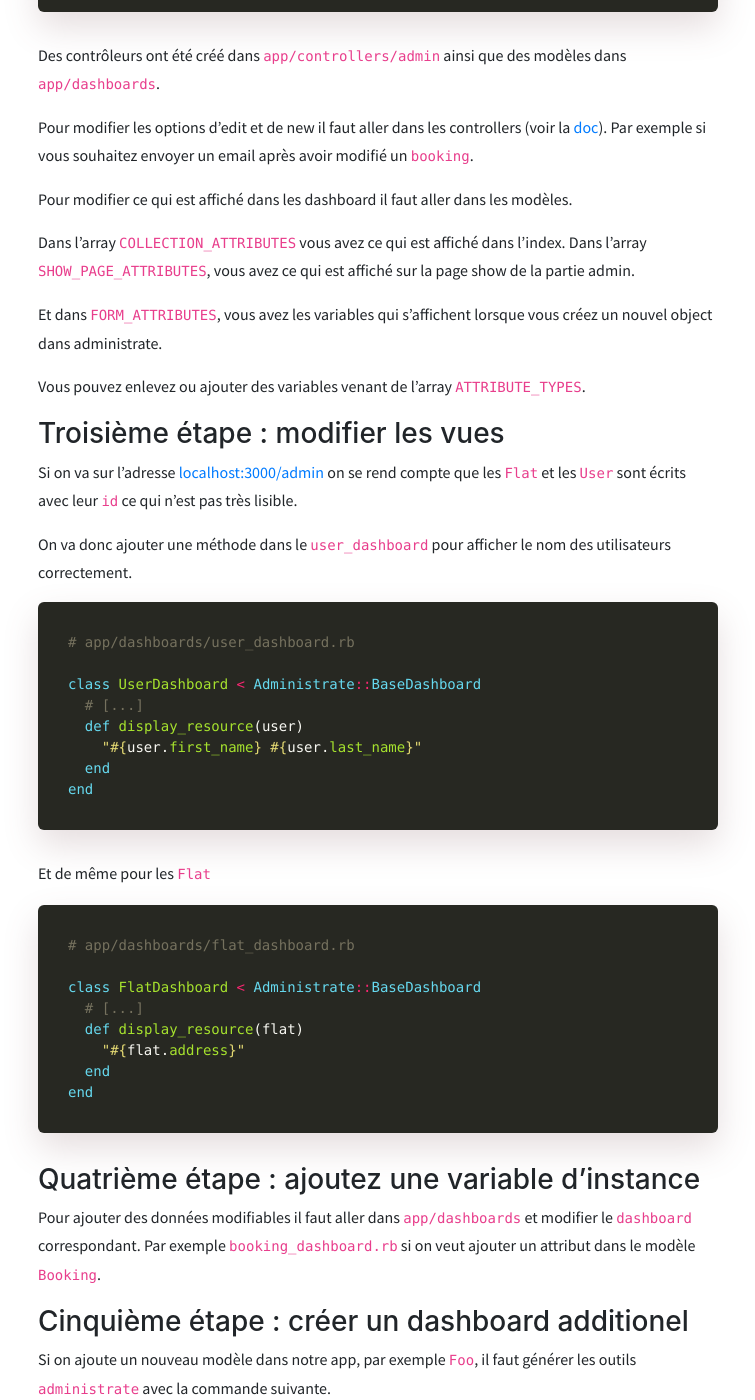
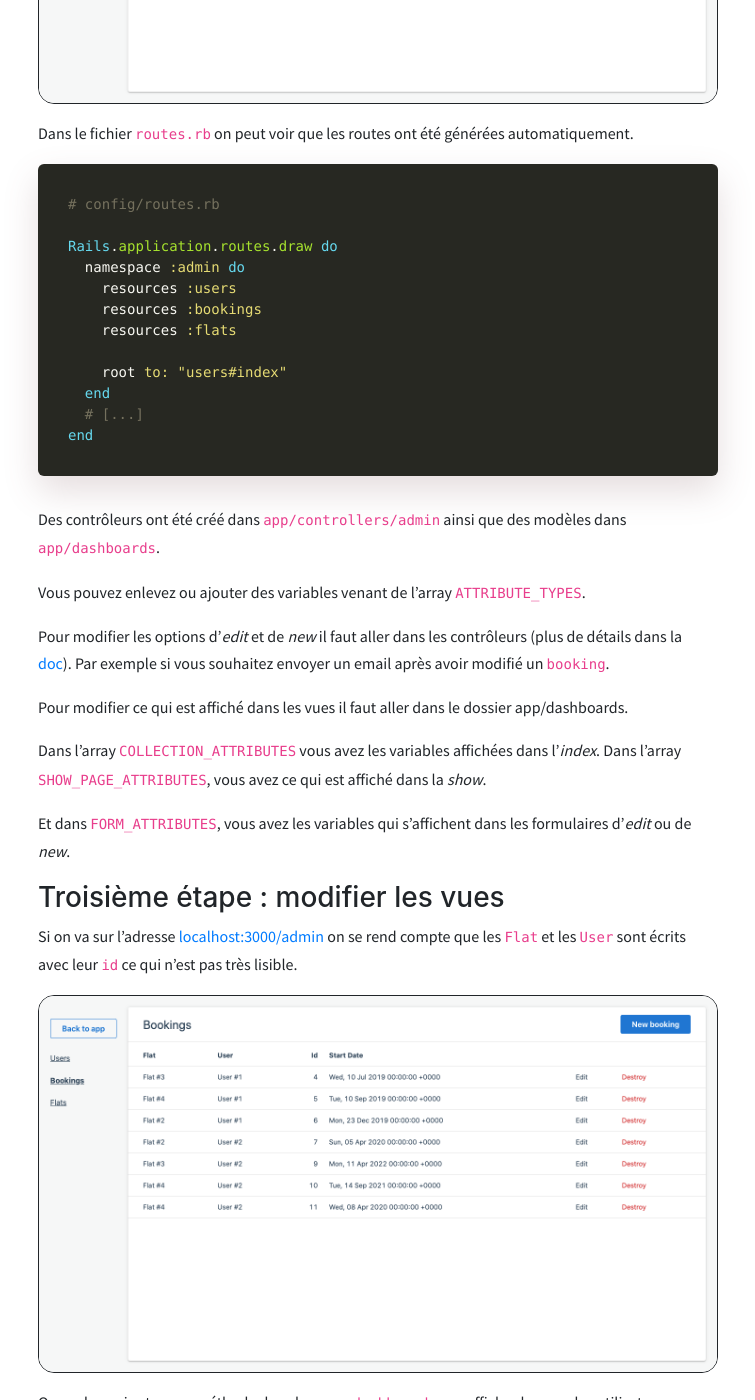
Before and after one commit to alexandrebk/alexandrebk.github.io, a Jekyll site: the page built from _posts/2019-07-22-administrate.md, in a window 1280 px wide and 1400 px high, scrolled down 1292 px. Shown: the whole window, without its empty margins (262-1017 px from the left). Built offline with Jekyll 4.4.1, drawn with Linux system fonts in a browser that asks for light colours; nearby versions of some CDN libraries; some of the changed text lies outside the part shown.

Commit message:
(#18) Proofreading Administrate (#18)
* Proofreading Administrate

````diff
--- a/_posts/2019-07-22-administrate.md
+++ b/_posts/2019-07-22-administrate.md
@@ -6,7 +6,9 @@
 status: tech
 ---
 
-Nous supposons qu'il y a un modèle `Flat` et un model `Booking` qu'il y'a déjà une application Rails avec plusieurs modèles. Nous allons laisser la possibilité aux administrateurs du site de créer ou de modifier des réservations.
+Tous les administrateurs de votre web-app ne sont pas forcément des développeurs. Administrate permet de créer rapidement une interface d'administration accessible par certains utilisateurs.
+
+Nous supposons qu’il y a déjà une application Rails avec un modèle `Flat` et un modèle `Booking`. Grâce à Administrate, vos administrateurs pourront créer ou modifier des réservations, des appartements...
 
 ### Première étape : ajouter la gem
 
@@ -19,19 +21,21 @@
 gem 'administrate'
 ```
 
-Ensuite on lance
+Ensuite on lance l'installation
 
 ```sh
 $ bundle install
 ```
 
-### Seconde étape : créer les routes et les controllers
+### Seconde étape : créer les routes et les contrôleurs
 
 ```sh
 $ rails generate administrate:install
 ```
 
 Le dashboard est maintenant disponible sur [localhost:3000/admin](localhost:3000/admin)
+
+<img src="/images/posts/administrate/administrate-bookings-before.png" class="image" alt="administrate">
 
 Dans le fichier `routes.rb` on peut voir que les routes ont été générées automatiquement.
 
@@ -52,19 +56,22 @@
 
 Des contrôleurs ont été créé dans `app/controllers/admin` ainsi que des modèles dans `app/dashboards`.
 
-Pour modifier les options d'edit et de new il faut aller dans les controllers (voir la [doc](https://administrate-prototype.herokuapp.com/customizing_controller_actions)). Par exemple si vous souhaitez envoyer un email après avoir modifié un `booking`.
+Vous pouvez enlevez ou ajouter des variables venant de l'array `ATTRIBUTE_TYPES`.
 
-Pour modifier ce qui est affiché dans les dashboard il faut aller dans les modèles.
+Pour modifier les options d'*edit* et de *new* il faut aller dans les contrôleurs (plus de détails dans la [doc](https://administrate-prototype.herokuapp.com/customizing_controller_actions)). Par exemple si vous souhaitez envoyer un email après avoir modifié un `booking`.
 
-Dans l'array `COLLECTION_ATTRIBUTES` vous avez ce qui est affiché dans l'index. Dans l'array `SHOW_PAGE_ATTRIBUTES`, vous avez ce qui est affiché sur la page show de la partie admin.
+Pour modifier ce qui est affiché dans les vues il faut aller dans le dossier app/dashboards.
 
-Et dans `FORM_ATTRIBUTES`, vous avez les variables qui s'affichent lorsque vous créez un nouvel object dans administrate.
+Dans l'array `COLLECTION_ATTRIBUTES` vous avez les variables affichées dans l'*index*. Dans l'array `SHOW_PAGE_ATTRIBUTES`, vous avez ce qui est affiché dans la *show*.
 
-Vous pouvez enlevez ou ajouter des variables venant de l'array `ATTRIBUTE_TYPES`.
+Et dans `FORM_ATTRIBUTES`, vous avez les variables qui s'affichent dans les formulaires d'*edit* ou de *new*.
+
 
 ### Troisième étape : modifier les vues
 
 Si on va sur l'adresse [localhost:3000/admin](localhost:3000/admin) on se rend compte que les `Flat` et les `User` sont écrits avec leur `id` ce qui n'est pas très lisible.
+
+<img src="/images/posts/administrate/administrate-bookings-before.png" class="image" alt="administrate">
 
 On va donc ajouter une méthode dans le `user_dashboard` pour afficher le nom des utilisateurs correctement.
 
@@ -92,11 +99,9 @@
 end
 ```
 
-### Quatrième étape : ajoutez une variable d'instance
+<img src="/images/posts/administrate/administrate-bookings-after.png" class="image" alt="administrate">
 
-Pour ajouter des données modifiables il faut aller dans `app/dashboards` et modifier le `dashboard` correspondant. Par exemple `booking_dashboard.rb` si on veut ajouter un attribut dans le modèle `Booking`.
-
-### Cinquième étape : créer un dashboard additionel
+### Quatrième étape : créer un dashboard additionel
 
 Si on ajoute un nouveau modèle dans notre app, par exemple `Foo`, il faut générer les outils `administrate` avec la commande suivante.
 
````
Also changed, not shown: other parts of _posts/2019-07-22-administrate.md (+1 -1 lines), images/posts/administrate/administrate-bookings-after.png (added), images/posts/administrate/administrate-bookings-before.png (added).
